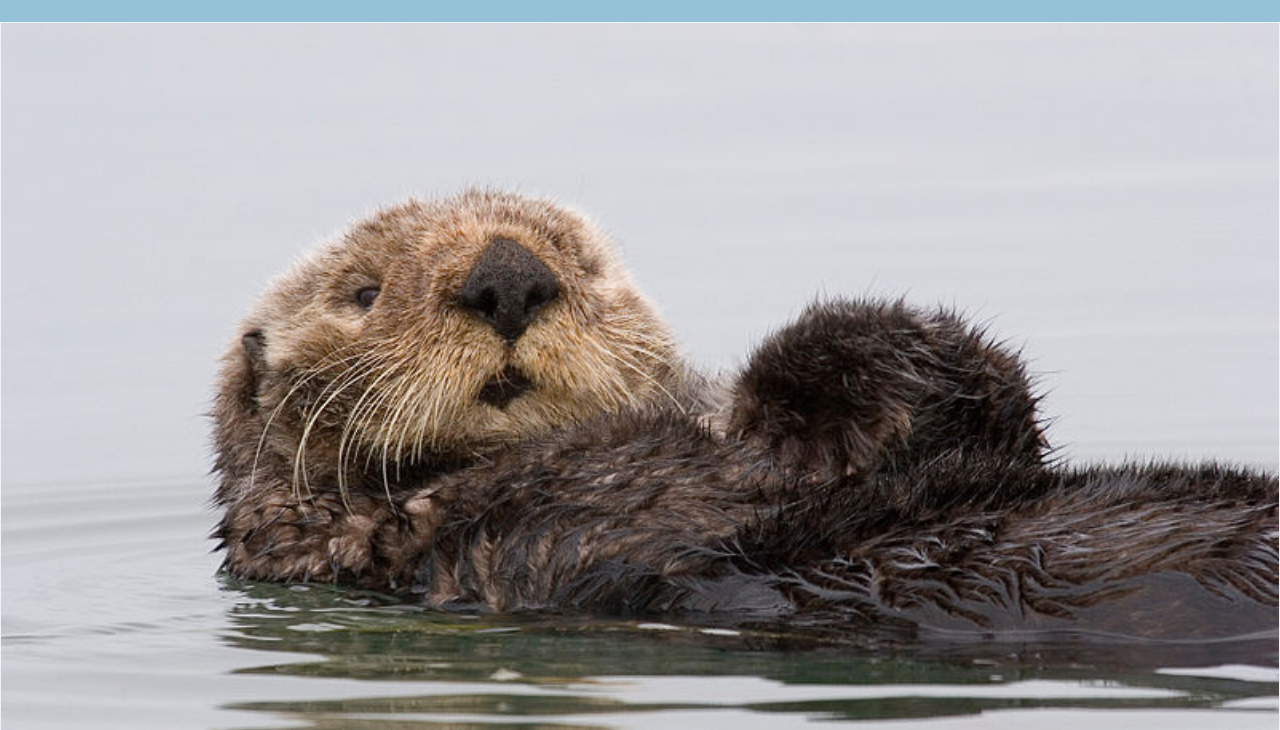
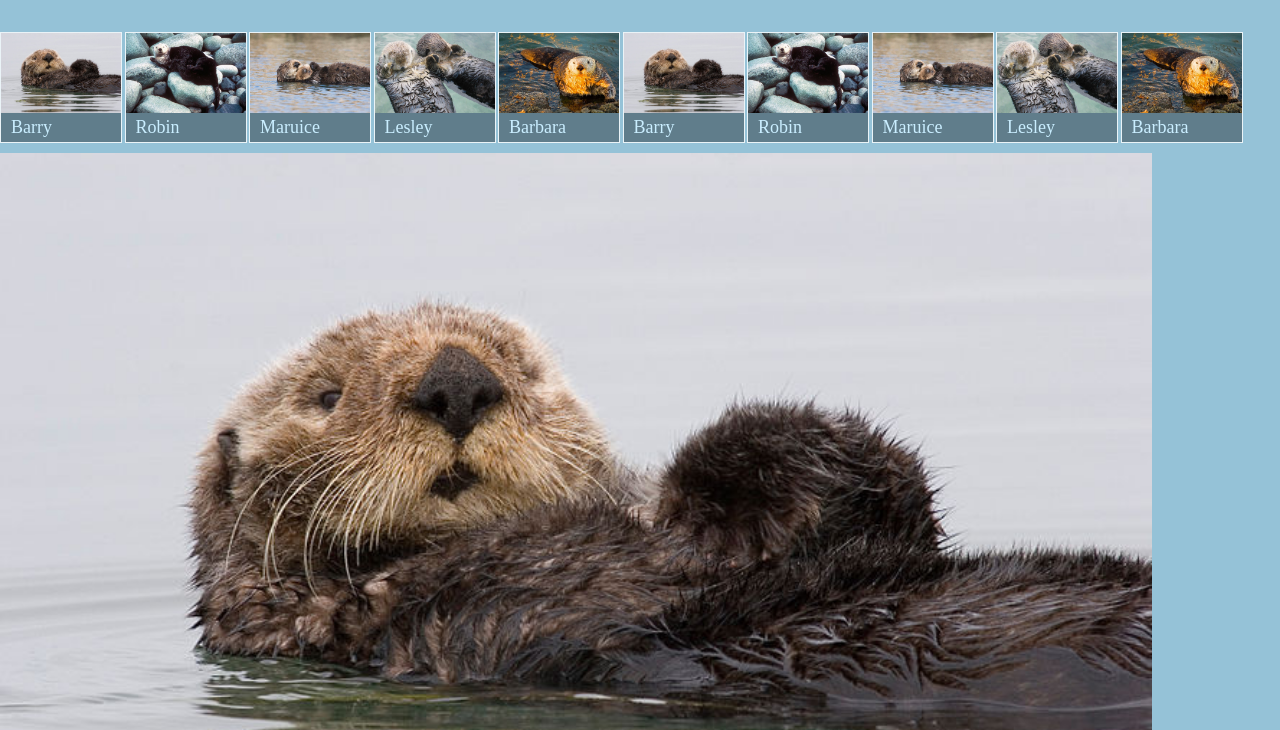
Before and after one commit to aqm1970/front-end-dev-book, a plain HTML site: page ottergram/index.html in a window 1280 px wide. Shown: the part 70-800 px from the top of the page. Drawn offline with nearby package versions, Linux system fonts and the light colour scheme.

Commit message:
Expanded the interface

```diff
--- a/ottergram/index.html
+++ b/ottergram/index.html
@@ -43,7 +43,42 @@
         <span class="thumbnail-title">Barbara</span>
       </a>
     </li>
+    <li class="thumbnail-item">
+      <a href="#">
+        <img class="thumbnail-image" src="img/otter1.jpg" alt="Barry the Otter">
+        <span class="thumbnail-title">Barry</span>
+      </a>
+    </li>
+    <li class="thumbnail-item">
+      <a href="#">
+        <img class="thumbnail-image" src="img/otter2.jpg" alt="Robin the Otter">
+        <span class="thumbnail-title">Robin</span>
+      </a>
+    </li>
+    <li class="thumbnail-item">
+      <a href="#">
+        <img class="thumbnail-image" src="img/otter3.jpg" alt="Maruice the Otter">
+        <span class="thumbnail-title">Maruice</span>
+      </a>
+    </li>
+    <li class="thumbnail-item">
+      <a href="#">
+        <img class="thumbnail-image" src="img/otter4.jpg" alt="Lesley the Otter">
+        <span class="thumbnail-title">Lesley</span>
+      </a>
+    </li>
+    <li class="thumbnail-item">
+      <a href="#">
+        <img class="thumbnail-image" src="img/otter5.jpg" alt="Barbara the Otter">
+        <span class="thumbnail-title">Barbara</span>
+      </a>
+    </li>
   </ul>
+
+  <div class="detail-image-container">
+    <img class="detail-image" src="img/otter1.jpg" alt="">
+    <span class="detail-image-title">Stayin' Alive</span>
+  </div>
+
 </body>
-
 </html>
--- a/ottergram/stylesheets/styles.css
+++ b/ottergram/stylesheets/styles.css
@@ -32,7 +32,8 @@ a {
 }
 
 .thumbnail-item {
-  display: block;
+  display: inline-block;
+  width: 120px;
   border: 1px solid rgb(100%, 100%, 100%);
   border: 1px solid rgba(100%, 100%, 100%, 0.8);
 }
@@ -40,6 +41,9 @@ a {
 .thumbnail-list {
   list-style: none;
   padding: 0;
+
+  white-space: nowrap;
+  overflow-x: auto;
 }
 
 .thumbnail-image {
@@ -57,3 +61,7 @@ a {
 
   font-size: 18px;
 }
+
+.detail-image {
+  width: 90%;
+}
```
